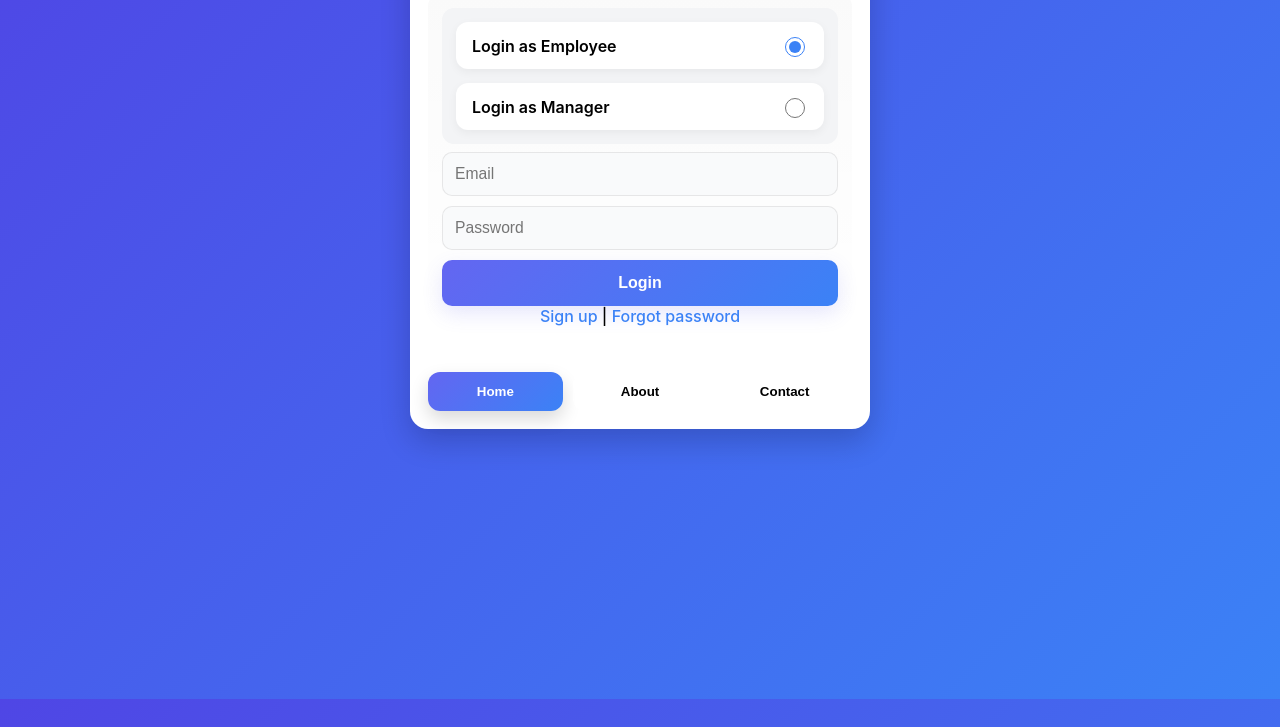
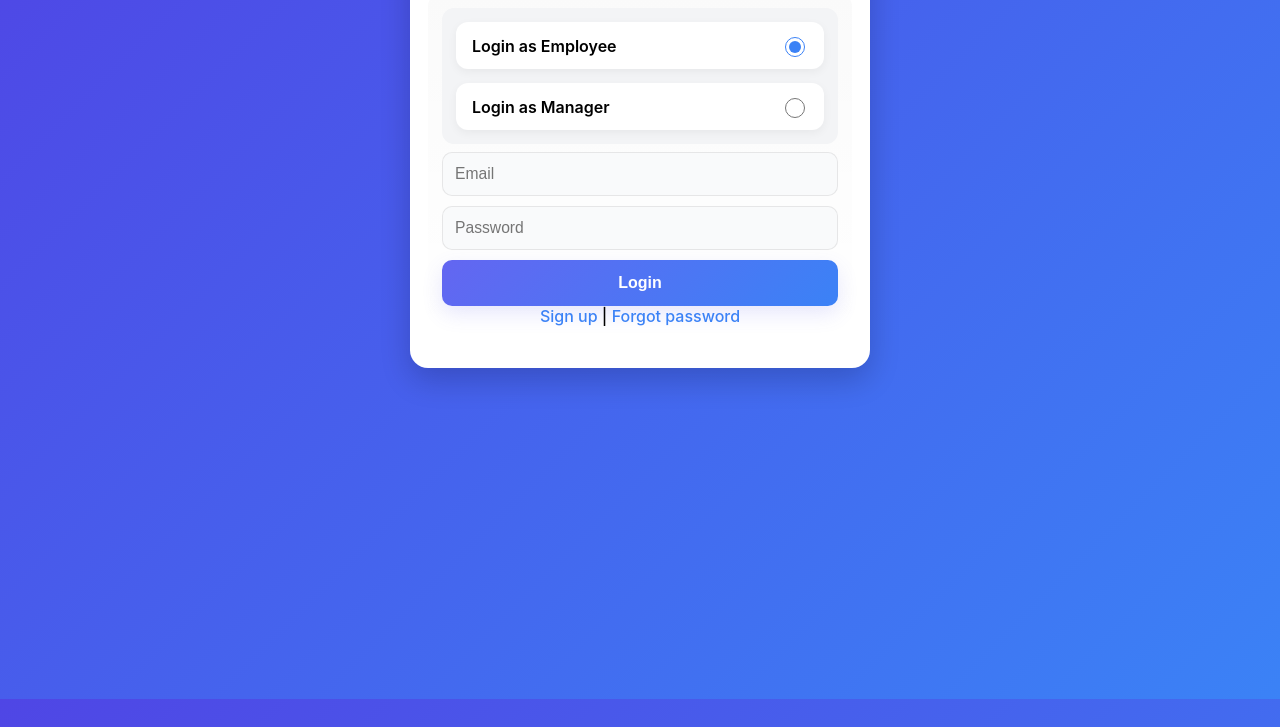
Before and after one commit to Viral260501/Expense-Tracker, a plain HTML site: page frontend/index.html in a window 1280 px wide. Shown: the part 101-828 px from the top of the page. Drawn offline with Linux system fonts and the light colour scheme.

Commit message:
Removed bottom navigation

```diff
--- a/frontend/assets/js/app.js
+++ b/frontend/assets/js/app.js
@@ -1,7 +1,8 @@
 // frontend/assets/js/app.js
 // Updated: charts, receipts, categories, profile, PWA, dark mode, notifications
 
-const API = 'http://localhost:5000/api'; // update if backend hosted elsewhere
+const API = 'https://expense-tracker-3i6x.onrender.com/api';
+ // update if backend hosted elsewhere
 let chartInstances = {};
 
 // ---------- Utilities ----------
--- a/frontend/index.html
+++ b/frontend/index.html
@@ -47,11 +47,7 @@
       <div id="msg" class="msg"></div>
     </section>
 
-    <nav class="bottom-nav">
-      <button class="nav-item active">Home</button>
-      <button class="nav-item">About</button>
-      <button class="nav-item">Contact</button>
-    </nav>
+
 
   </main>
 
```
